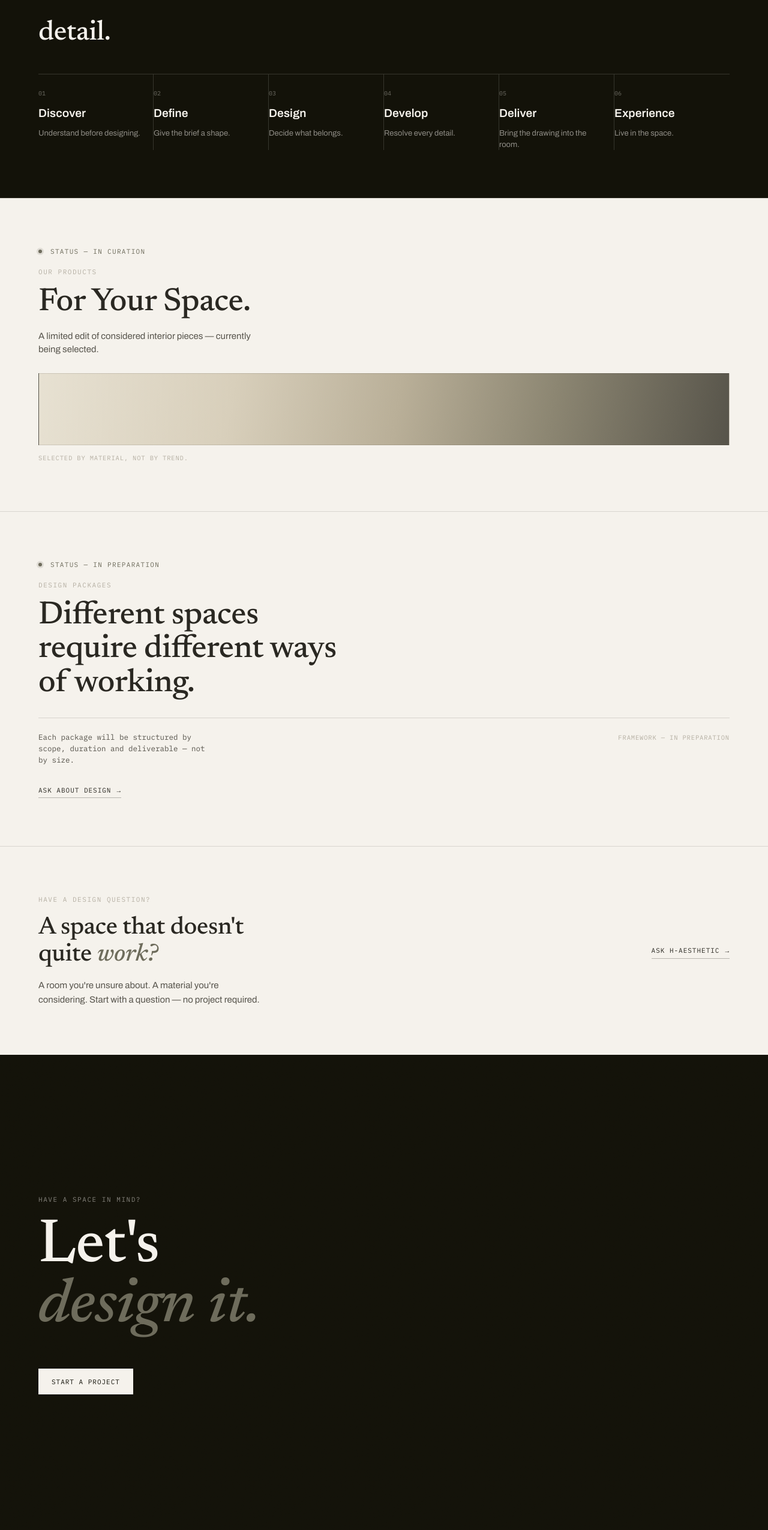
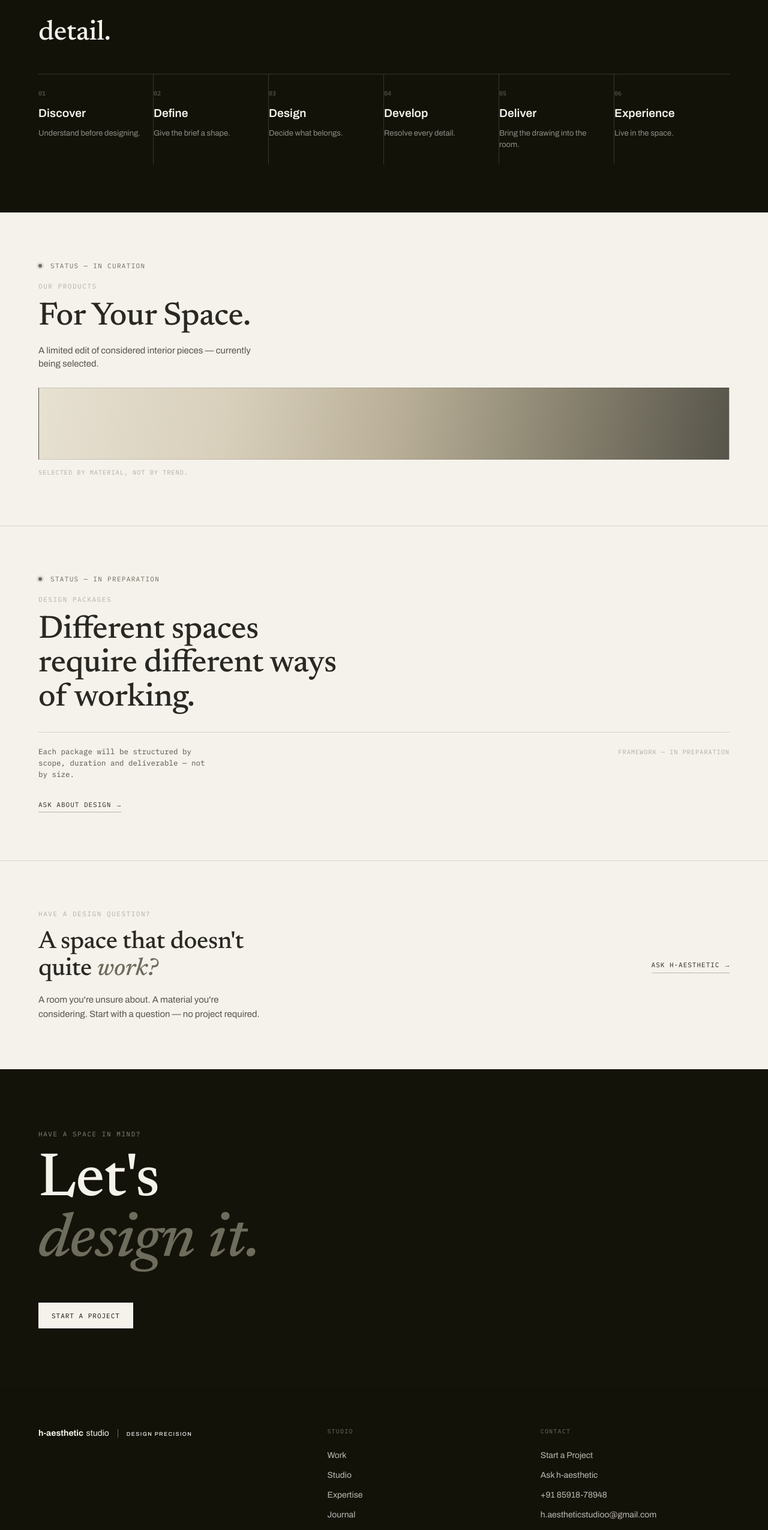
Before and after one commit to harishpixcel-debug/h-aesthetic-studio, a Next.js app: page / in a window 1280 px wide. Shown: the part 3514-6064 px from the top of the page at 60% size. Built offline with nearby package versions, Linux system fonts and the light colour scheme.

Commit message:
Update process list and step styles
Added overflow hidden to process list and steps for layout control.

```diff
--- a/app/globals.css
+++ b/app/globals.css
@@ -193,8 +193,8 @@ a:focus-visible, button:focus-visible { outline: 1.5px solid var(--accent); outl
 .exp-desc { font-size: 13px; color: #5c584f; margin-top: 8px; line-height: 1.45; }
 
 /* PROCESS */
-.process-list { display: grid; grid-template-columns: repeat(6, 1fr); gap: 0; border-top: 1px solid var(--stone-line-dark); margin-top: 32px; }
-.process-step { padding: 24px 16px 0 0; border-right: 1px solid var(--stone-line-dark); }
+.process-list { display: grid; grid-template-columns: repeat(6, 1fr); gap: 0; border-top: 1px solid var(--stone-line-dark); margin-top: 32px; overflow: hidden; }
+.process-step { padding: 24px 16px 24px 0; border-right: 1px solid var(--stone-line-dark); overflow: hidden; }
 .process-step:last-child { border-right: none; padding-right: 0; }
 .process-num { font-family: var(--font-mono); font-size: 10px; color: rgba(245,242,236,0.4); }
 .process-name { font-family: var(--font-ui); font-weight: 600; font-size: clamp(1rem, 1.6vw, 1.2rem); margin-top: 12px; }
@@ -219,7 +219,7 @@ a:focus-visible, button:focus-visible { outline: 1.5px solid var(--accent); outl
 @media (max-width: 760px) { .ask-inner { grid-template-columns: 1fr; gap: 28px; } }
 
 /* FINAL CTA */
-.final-cta-scene { margin-top: 0; }
+.final-cta-scene { margin-top: 0; min-height: auto; padding: 100px 0; }
 .final-cta-title { font-size: clamp(2.6rem, 9vw, 6.4rem); line-height: 0.98; max-width: 16ch; }
 .final-cta-title em { display: block; }
 .final-cta-actions { margin-top: 52px; }
```
